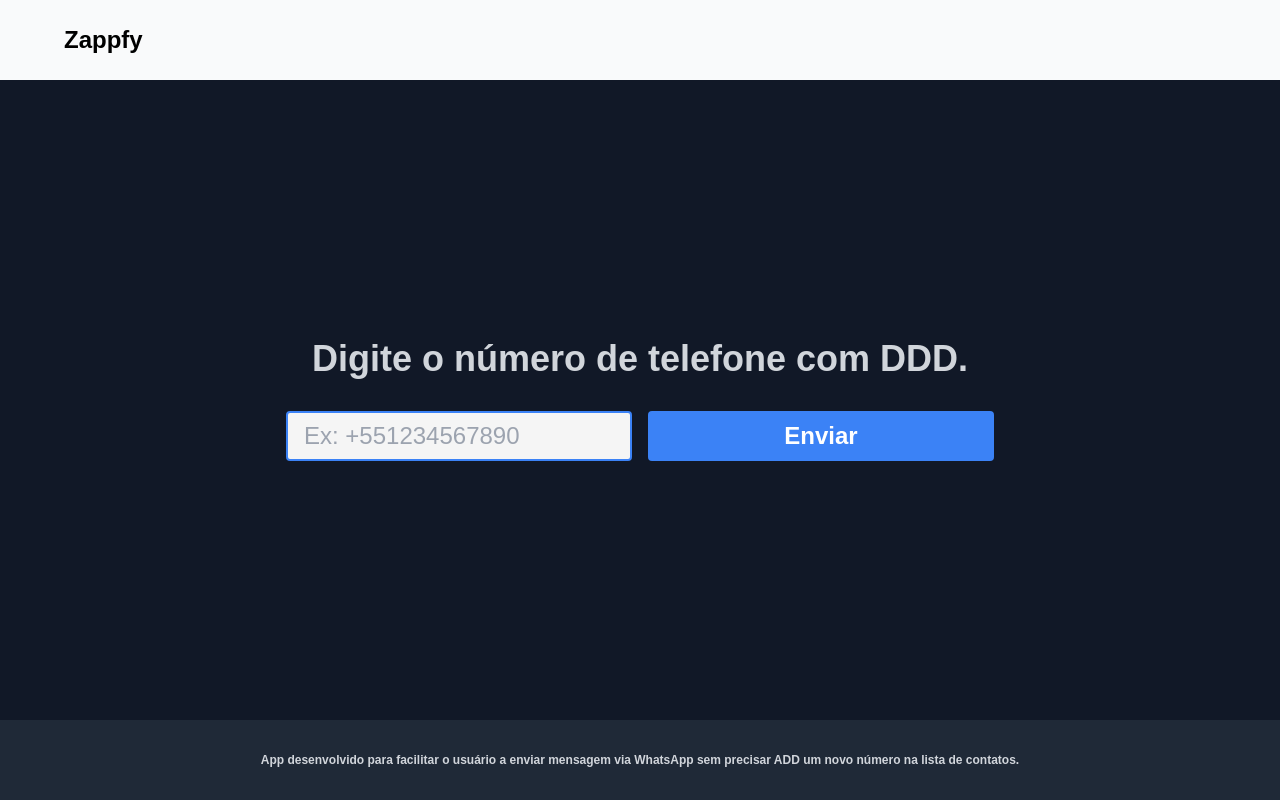
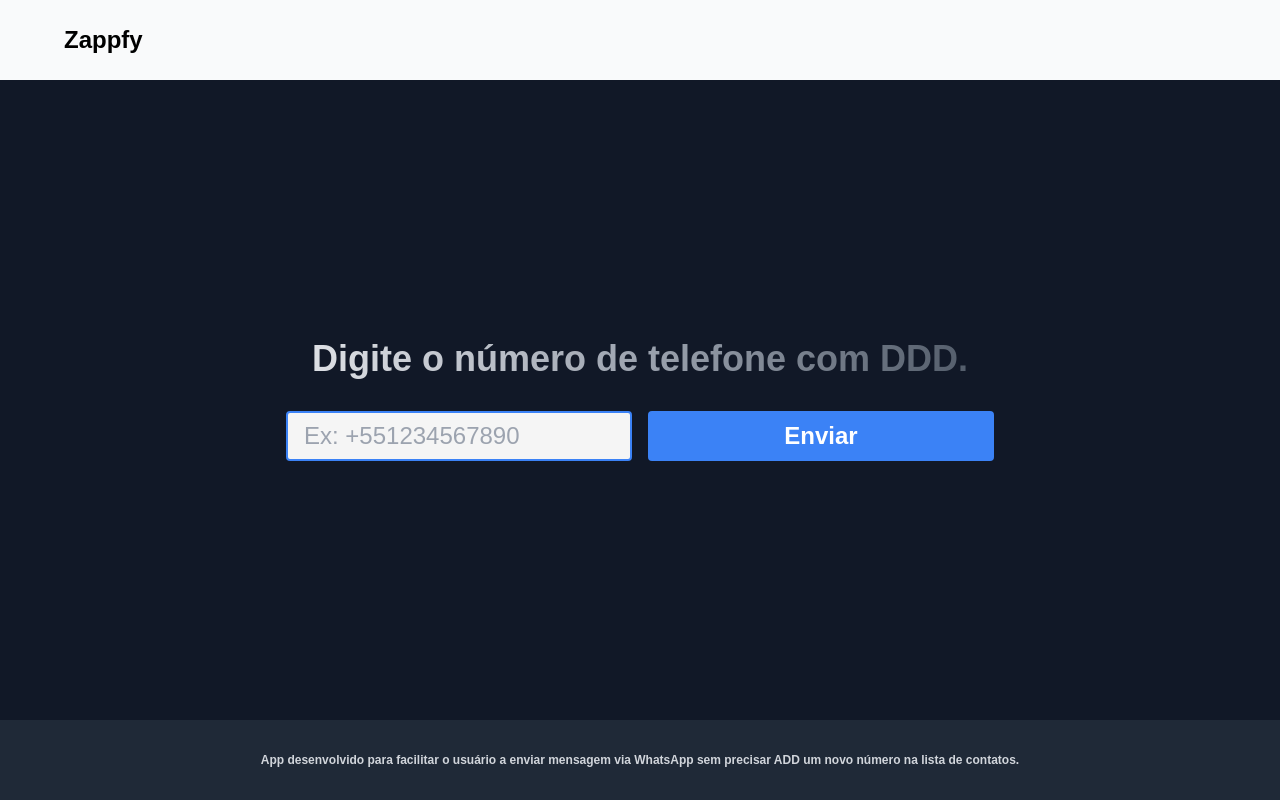
Before and after one commit to ChamaNoZap/ChamaNoZap, a plain HTML site: page index.html in a window 1280 px wide. Drawn offline with nearby package versions, Linux system fonts and the light colour scheme.

Commit message:
Update index.html

```diff
--- a/index.html
+++ b/index.html
@@ -20,7 +20,7 @@
     <main class="flex justify-center items-center flex-col gap-8 bg-gray-900">
 
         <div class="flex flex-col">
-            <h1 class="flex px-10 text-center text-4xl font-black text-gray-300">Digite o número de telefone com DDD.</h1>
+            <h1 class="flex px-10 text-center text-4xl font-black bg-gradient-to-r from-gray-200 via-gray-400 to-gray-600 bg-clip-text text-transparent">Digite o número de telefone com DDD.</h1>
         </div>
 
         <form class="grid grid-2 md:grid-cols-2 gap-4 text-2xl">
```
